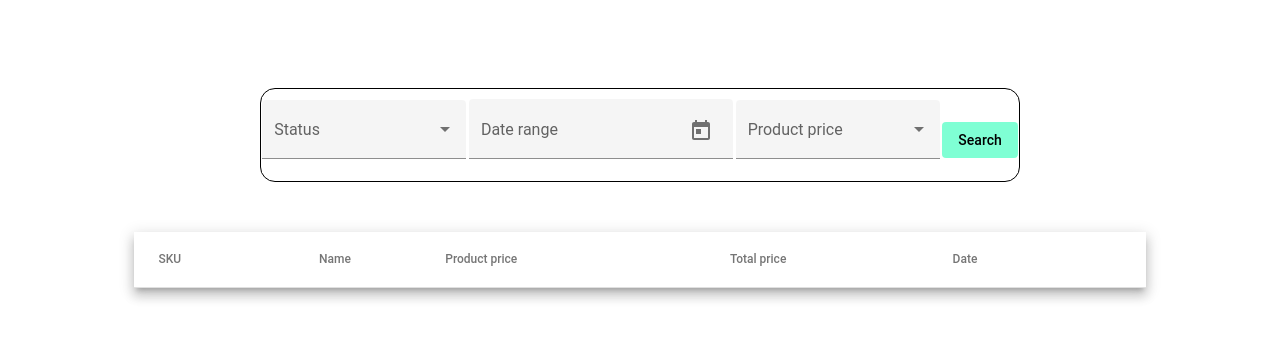
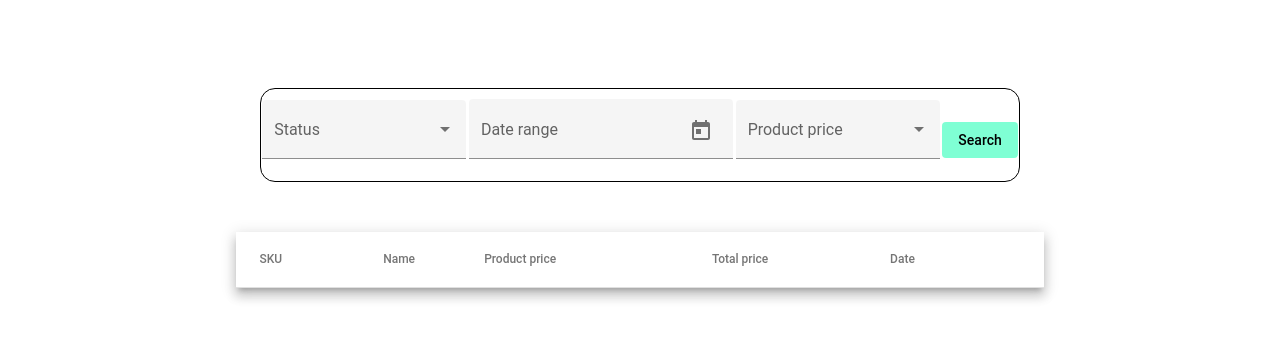
Before and after one commit to aniol-carbo/mcd-frontend, an Angular app: page /explore/transactions/price in a window 1280 px wide. Shown: the top 340 px of the page. Built offline with nearby package versions, Linux system fonts and the light colour scheme.

Commit message:
Reduce tables width to align it with the searchbar

```diff
--- a/src/app/shared/explore/explore-by-price/explore-by-price.component.scss
+++ b/src/app/shared/explore/explore-by-price/explore-by-price.component.scss
@@ -24,7 +24,8 @@
   }
 
   .table-container {
-    width: 100%;
+    width: 80%;
+    margin: auto;
     table {
       width: 100%;
     }
--- a/src/app/shared/explore/explore-by-quantity/explore-by-quantity.component.scss
+++ b/src/app/shared/explore/explore-by-quantity/explore-by-quantity.component.scss
@@ -24,7 +24,8 @@
   }
 
   .table-container {
-    width: 100%;
+    width: 80%;
+    margin: auto;
     table {
       width: 100%;
     }
```
